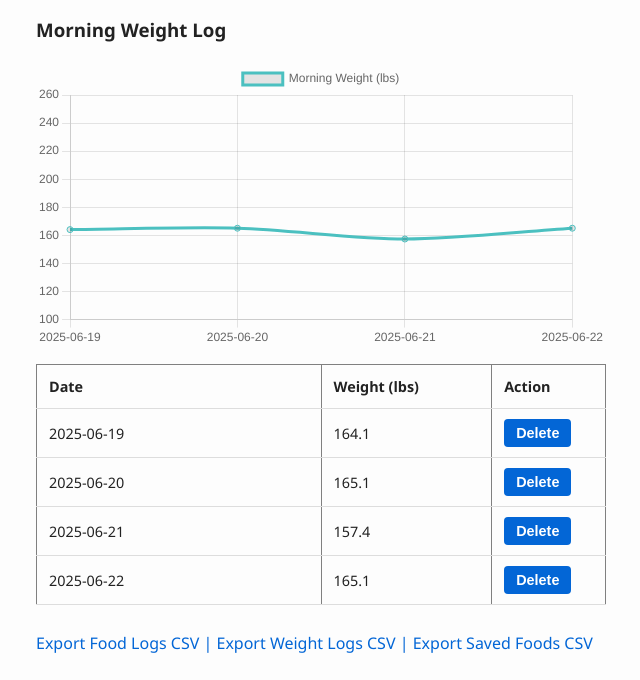
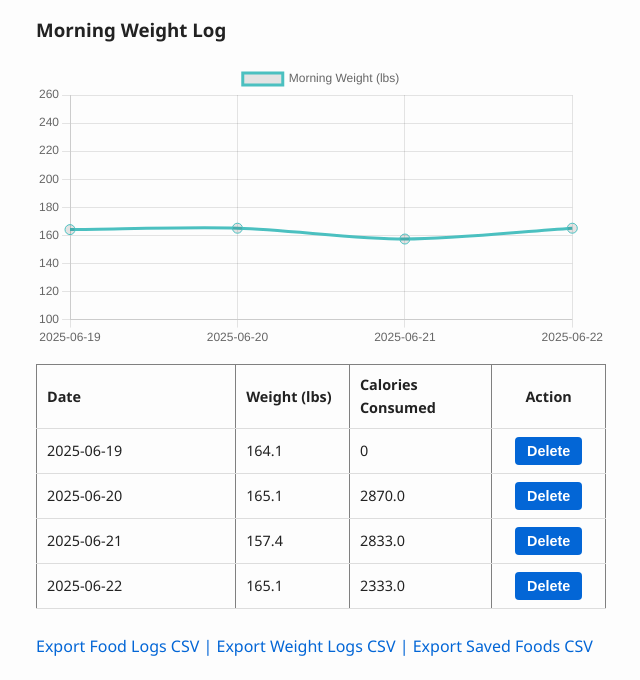
Before and after one commit to KurtJJensen01/Macro-Tracker, a Flask app: page /weight in a window 1280 px wide. Shown: the part 545-1225 px from the top of the page, without its empty margins (319-959 px from the left). Before the commit the page ends 1198 px from the top, so only its background shows below. Run offline with Flask 3, Linux system fonts and the light colour scheme; data comes from the database, SQL or seed files in the repository; both versions use the stored data as it was after the commit.

Commit message:
add calories for the specific day to the weight graph and table

```diff
--- a/main.py
+++ b/main.py
@@ -100,8 +100,6 @@ def food_log():
     )
 
 
-
-
 @app.route("/food/delete/<int:food_id>", methods=["POST"])
 def delete_food(food_id):
     with sqlite3.connect(DB_NAME) as conn:
@@ -171,24 +169,51 @@ def weight_log():
             conn.commit()
         return redirect(url_for("weight_log"))
 
-    # Fetch morning and night weights separately for display
     with sqlite3.connect(DB_NAME) as conn:
+        conn.row_factory = sqlite3.Row
         cur = conn.cursor()
+
+        # Night weights & calories same date
         cur.execute(
-            "SELECT id, date, weight FROM weight_logs WHERE time_of_day = 'morning' ORDER BY date"
+            """
+            SELECT w.id, w.date, w.weight,
+                IFNULL(f.calories, 0) AS calories
+            FROM weight_logs w
+            LEFT JOIN food_logs f ON f.date = w.date
+            WHERE w.time_of_day = 'night'
+            ORDER BY w.date
+            """
+        )
+        night_weights = cur.fetchall()
+
+        # Morning weights & calories previous day
+        cur.execute(
+            """
+            SELECT w.id, w.date, w.weight,
+                IFNULL(f.calories, 0) AS calories
+            FROM weight_logs w
+            LEFT JOIN food_logs f ON f.date = DATE(w.date, '-1 day')
+            WHERE w.time_of_day = 'morning'
+            ORDER BY w.date
+            """
         )
         morning_weights = cur.fetchall()
 
-        cur.execute(
-            "SELECT id, date, weight FROM weight_logs WHERE time_of_day = 'night' ORDER BY date"
-        )
-        night_weights = cur.fetchall()
+    # Convert to dicts
+    morning_weights_list = [dict(row) for row in morning_weights]
+    night_weights_list = [dict(row) for row in night_weights]
+
+    # Create calories lookup by date
+    morning_calories = {row['date']: row['calories'] for row in morning_weights_list}
+    night_calories = {row['date']: row['calories'] for row in night_weights_list}
 
     return render_template(
         "weight.html",
         title="Weight Log",
-        morning_weights=morning_weights,
-        night_weights=night_weights,
+        morning_weights=morning_weights_list,
+        night_weights=night_weights_list,
+        morning_calories=morning_calories,
+        night_calories=night_calories,
         datetime=datetime
     )
 
--- a/static/style.css
+++ b/static/style.css
@@ -79,8 +79,8 @@ table {
   width: 100%;
   border-collapse: collapse;
   margin-top: 1rem;
-  display: table; /* changed from block */
-  table-layout: fixed; /* makes columns equal width */
+  display: table;       /* keep as table */
+  table-layout: fixed;  /* fixed layout for equal column widths */
 }
 
 th, td {
@@ -88,24 +88,55 @@ th, td {
   text-align: left;
   border-bottom: 1px solid #ddd;
   font-size: 0.9rem;
-  word-wrap: break-word; /* helps wrap content if long */
+  word-wrap: break-word;
 }
 
+table {
+  width: 100%;
+  border-collapse: collapse;
+  margin-top: 1rem;
+  display: table;
+  table-layout: fixed;
+  font-size: 0.85rem; /* slightly smaller font */
+}
+
+th, td {
+  padding: 8px 10px;  /* reduce padding */
+  text-align: left;
+  border-bottom: 1px solid #ddd;
+  word-wrap: break-word;
+}
+
+/* Adjust column widths with tighter layout */
 table th:nth-child(1),
 table td:nth-child(1) {
-  width: 50%;
+  width: 35%; /* Date */
+  white-space: nowrap; /* keep date on one line */
 }
 
 table th:nth-child(2),
 table td:nth-child(2) {
-  width: 30%;
+  width: 20%; /* Weight */
 }
 
 table th:nth-child(3),
 table td:nth-child(3) {
-  width: 20%;
+  width: 25%; /* Calories */
 }
 
+table th:nth-child(4),
+table td:nth-child(4) {
+  width: 20%; /* Action */
+  text-align: center; /* center delete button */
+}
+
+/* On very small screens, stack action button below text */
+@media (max-width: 400px) {
+  table th:nth-child(4),
+  table td:nth-child(4) {
+    width: 100%;
+  }
+}
 
 body.dark-mode th {
   background-color: #1e1e1e;
--- a/templates/weight.html
+++ b/templates/weight.html
@@ -32,17 +32,23 @@
     <h3>Morning Weight Log</h3>
     <canvas id="morningChart"></canvas>
 
-    <table border="1" cellpadding="5" cellspacing="0">
+    <table border="1" cellpadding="5" cellspacing="0" style="width: 100%;">
         <thead>
-            <tr><th>Date</th><th>Weight (lbs)</th><th>Action</th></tr>
+            <tr>
+                <th>Date</th>
+                <th>Weight (lbs)</th>
+                <th>Calories Consumed</th>
+                <th>Action</th>
+            </tr>
         </thead>
         <tbody>
             {% for entry in morning_weights %}
             <tr>
-                <td>{{ entry[1] }}</td>
-                <td>{{ entry[2] }}</td>
+                <td>{{ entry.date }}</td>
+                <td>{{ entry.weight }}</td>
+                <td>{{ morning_calories.get(entry.date, '-') }}</td>
                 <td>
-                    <form method="POST" action="{{ url_for('delete_weight', id=entry[0]) }}" onsubmit="return confirm('Delete this entry?');">
+                    <form method="POST" action="{{ url_for('delete_weight', id=entry.id) }}" onsubmit="return confirm('Delete this entry?');">
                         <button type="submit">Delete</button>
                     </form>
                 </td>
@@ -57,17 +63,23 @@
     <h3>Night Weight Log</h3>
     <canvas id="nightChart"></canvas>
 
-    <table border="1" cellpadding="5" cellspacing="0">
+    <table border="1" cellpadding="5" cellspacing="0" style="width: 100%;">
         <thead>
-            <tr><th>Date</th><th>Weight (lbs)</th><th>Action</th></tr>
+            <tr>
+                <th>Date</th>
+                <th>Weight (lbs)</th>
+                <th>Calories Consumed</th>
+                <th>Action</th>
+            </tr>
         </thead>
         <tbody>
             {% for entry in night_weights %}
             <tr>
-                <td>{{ entry[1] }}</td>
-                <td>{{ entry[2] }}</td>
+                <td>{{ entry.date }}</td>
+                <td>{{ entry.weight }}</td>
+                <td>{{ night_calories.get(entry.date, '-') }}</td>
                 <td>
-                    <form method="POST" action="{{ url_for('delete_weight', id=entry[0]) }}" onsubmit="return confirm('Delete this entry?');">
+                    <form method="POST" action="{{ url_for('delete_weight', id=entry.id) }}" onsubmit="return confirm('Delete this entry?');">
                         <button type="submit">Delete</button>
                     </form>
                 </td>
@@ -79,45 +91,48 @@
 
 <script src="https://cdn.jsdelivr.net/npm/chart.js"></script>
 <script>
-    // Tab switching logic
-    const morningTabBtn = document.getElementById("morningTabBtn");
-    const nightTabBtn = document.getElementById("nightTabBtn");
-    const morningTab = document.getElementById("morningTab");
-    const nightTab = document.getElementById("nightTab");
+    // Prepare labels (just dates)
+    const morningLabels = [{% for entry in morning_weights %}'{{ entry.date }}',{% endfor %}];
+    const morningWeights = [{% for entry in morning_weights %}{{ entry.weight }},{% endfor %}];
+    // Calories array aligned with morningWeights
+    const morningCals = [{% for entry in morning_weights %}{{ morning_calories.get(entry.date, 0) }},{% endfor %}];
 
-    morningTabBtn.onclick = () => {
-        morningTab.style.display = "block";
-        nightTab.style.display = "none";
-    };
-    nightTabBtn.onclick = () => {
-        morningTab.style.display = "none";
-        nightTab.style.display = "block";
-    };
+    const nightLabels = [{% for entry in night_weights %}'{{ entry.date }}',{% endfor %}];
+    const nightWeights = [{% for entry in night_weights %}{{ entry.weight }},{% endfor %}];
+    const nightCals = [{% for entry in night_weights %}{{ night_calories.get(entry.date, 0) }},{% endfor %}];
 
-    // Prepare data for Chart.js
+    // Morning chart data and config
     const morningData = {
-        labels: [{% for entry in morning_weights %}'{{ entry[1] }}',{% endfor %}],
+        labels: morningLabels,
         datasets: [{
             label: 'Morning Weight (lbs)',
-            data: [{% for entry in morning_weights %}{{ entry[2] }},{% endfor %}],
+            data: morningWeights,
             borderColor: 'rgba(75, 192, 192, 1)',
             tension: 0.3,
             fill: false,
+            // Store calories in dataset for tooltip use
+            calories: morningCals,
+            pointRadius: 5,
+            pointHoverRadius: 7,
         }]
     };
 
+    // Night chart data and config
     const nightData = {
-        labels: [{% for entry in night_weights %}'{{ entry[1] }}',{% endfor %}],
+        labels: nightLabels,
         datasets: [{
             label: 'Night Weight (lbs)',
-            data: [{% for entry in night_weights %}{{ entry[2] }},{% endfor %}],
+            data: nightWeights,
             borderColor: 'rgba(192, 75, 192, 1)',
             tension: 0.3,
             fill: false,
+            calories: nightCals,
+            pointRadius: 5,
+            pointHoverRadius: 7,
         }]
     };
 
-    // Chart options
+    // Common options with custom tooltip
     const options = {
         scales: {
             y: {
@@ -125,10 +140,21 @@
                 suggestedMin: 100,
                 suggestedMax: 250
             }
+        },
+        plugins: {
+            tooltip: {
+                callbacks: {
+                    label: function(context) {
+                        const weight = context.parsed.y;
+                        // Calories from dataset calories array at the hovered index
+                        const cal = context.dataset.calories[context.dataIndex];
+                        return `Weight: ${weight} lbs, Calories: ${cal}`;
+                    }
+                }
+            }
         }
     };
 
-    // Render charts
     const morningCtx = document.getElementById('morningChart').getContext('2d');
     const morningChart = new Chart(morningCtx, {
         type: 'line',
```
Also changed, not shown: tracker.db.
